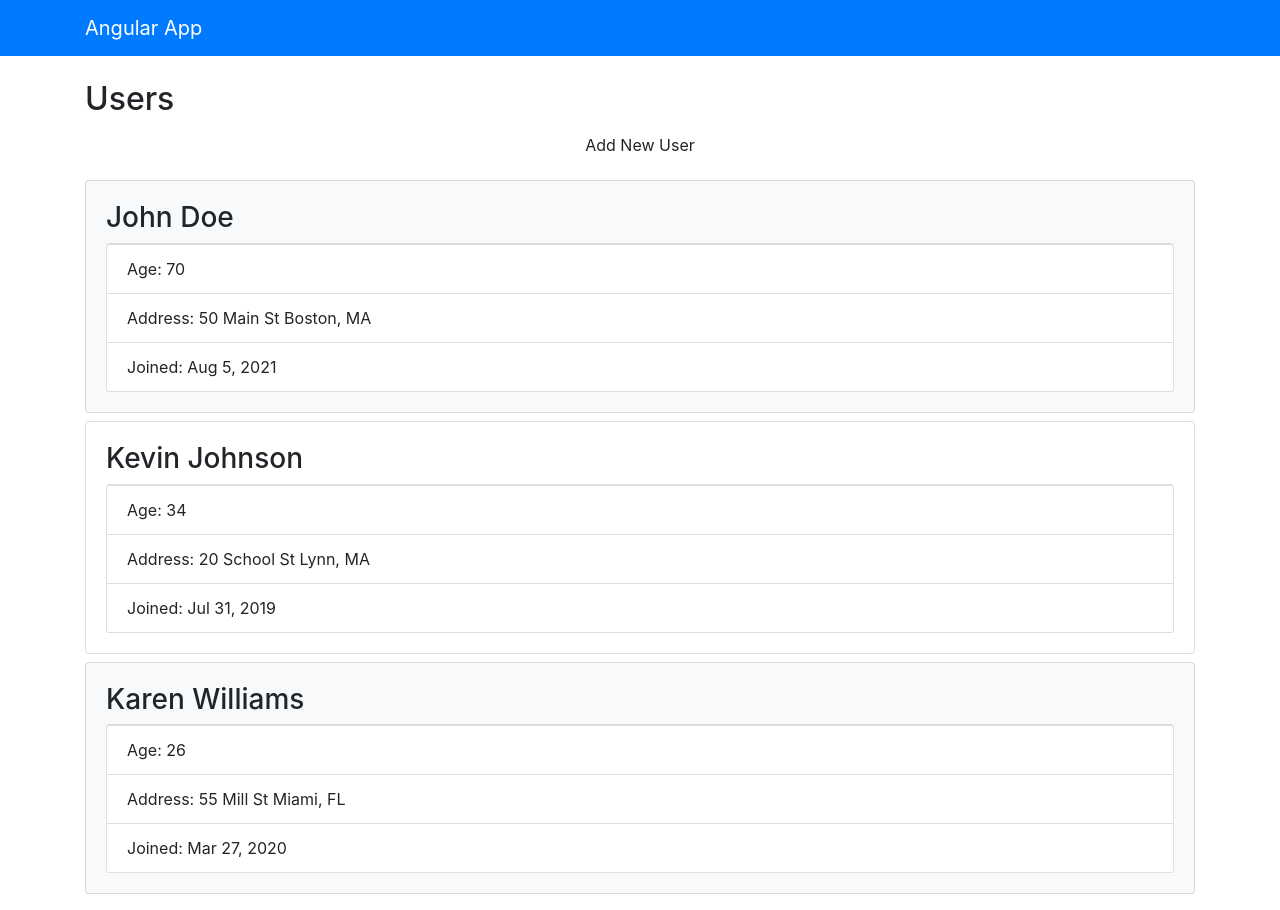
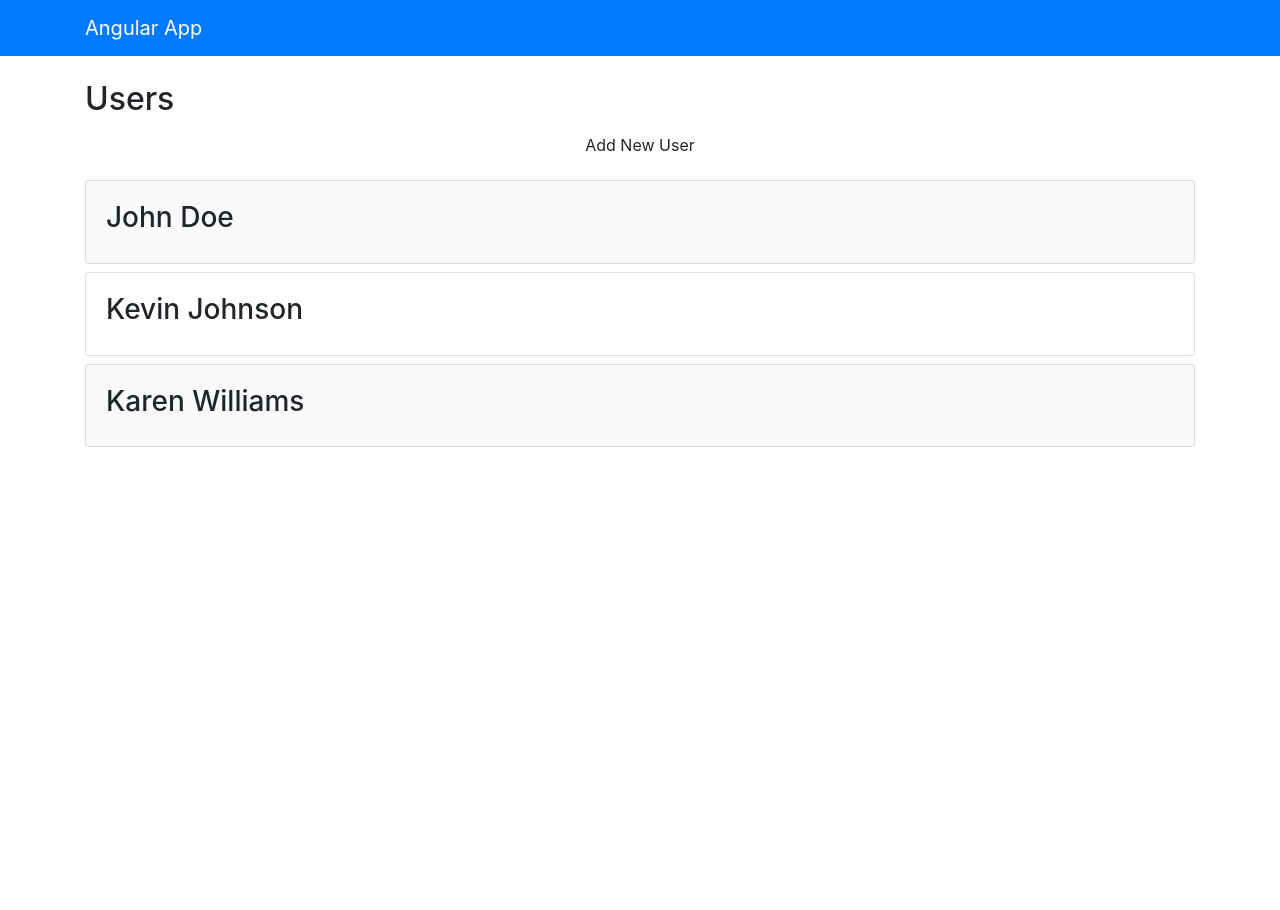
Before and after one commit to neuroCody/angularapp, an Angular app: page / in a window 1280 px wide. After the commit the page ends 800 px from the top, so only its background shows below. Built offline with nearby package versions, Linux system fonts and the light colour scheme.

Commit message:
Mouse Events & Manipulating State

```diff
--- a/src/app/components/users/users.component.html
+++ b/src/app/components/users/users.component.html
@@ -1,5 +1,5 @@
 <h2>Users</h2>
-<button [disabled]="!enableAdd" class="btn btn-block mb-3">Add New User</button>
+<button (click)="addUser({firstName: 'Mary', lastName: 'Jackson', isActive: true})" [disabled]="!enableAdd" class="btn btn-block mb-3">Add New User</button>
 <ul class="list-unstyled" *ngIf="loaded && users.length > 0">
     <li class="card card-body mb-2" *ngFor="let user of users" [class.bg-light]="user.isActive">
         <h3>{{ user.firstName }} {{ user.lastName }}</h3>
--- a/src/app/components/users/users.component.ts
+++ b/src/app/components/users/users.component.ts
@@ -7,7 +7,7 @@
 })
 export class UsersComponent implements OnInit {
   users: User[]
-  showExtended: boolean = true
+  showExtended: boolean = false
   loaded: boolean = false
   enableAdd: boolean = true
 
@@ -64,4 +64,9 @@
     this.users.push(user);
   }
 
+  fireEvent(e: any) {
+    //console.log('Button Clicked')
+    console.log(e.type)
+  }
+
 }
```
